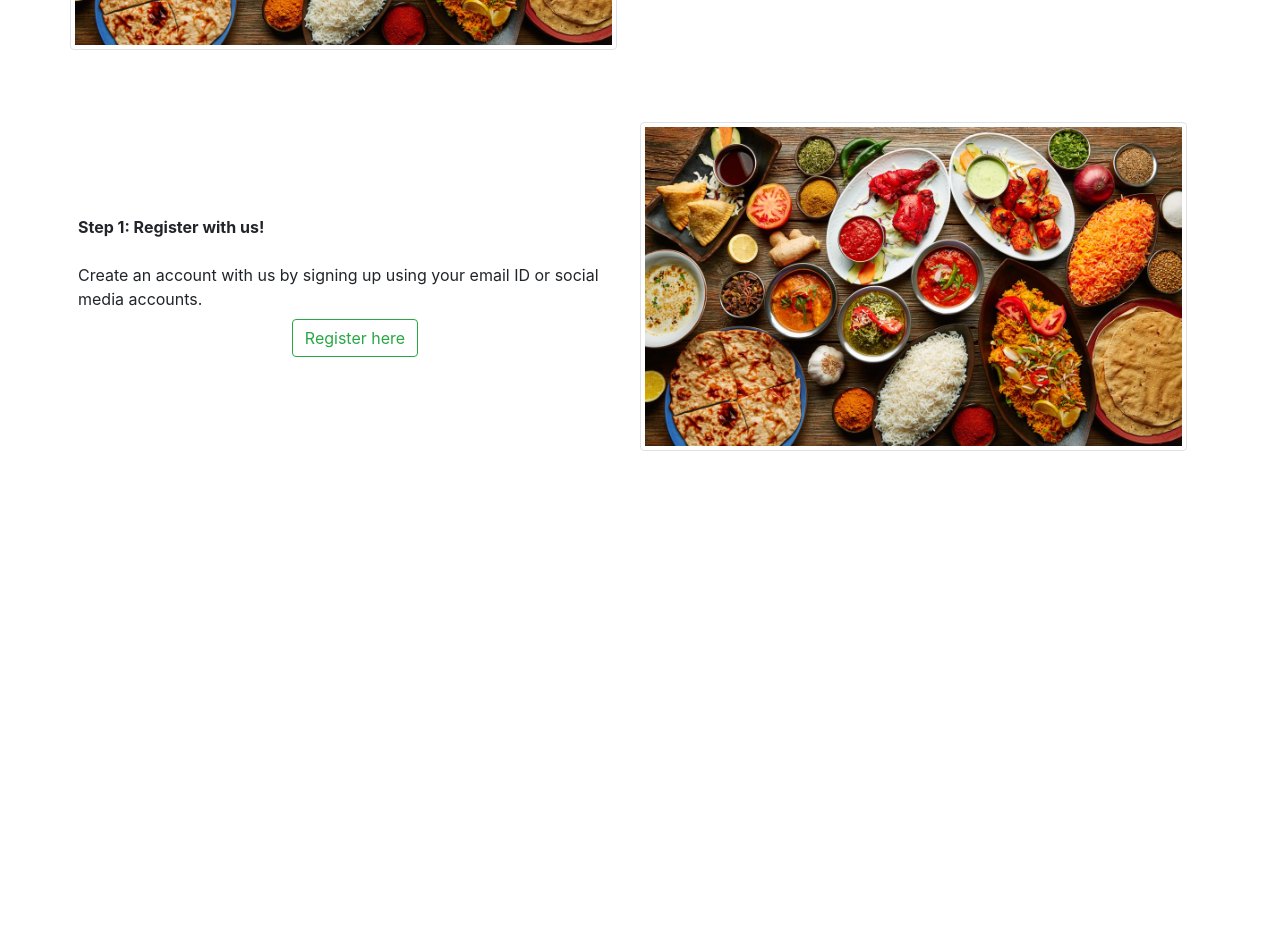
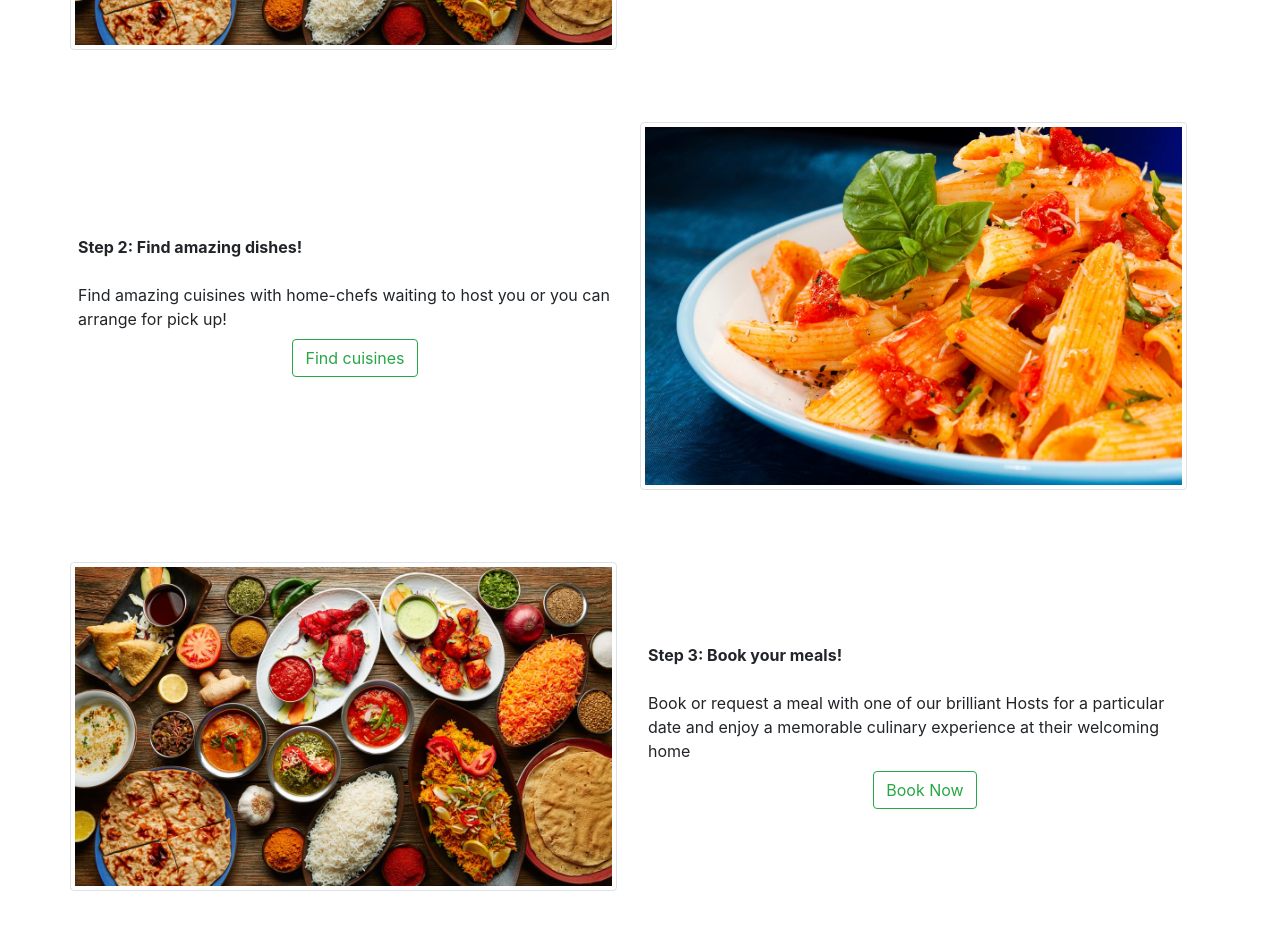
Before and after one commit to CSCI-150-LAB/Team6Repo, a React (Create React App) app: page /howitworks in a window 1280 px wide. Shown: the part 440-1370 px from the top of the page. Before the commit the page ends 947 px from the top, so only its background shows below. Built offline with nearby package versions, Linux system fonts and the light colour scheme.

Commit message:
How it works updated
How it works page has been updated

```diff
--- a/public/index.html
+++ b/public/index.html
@@ -24,7 +24,7 @@
       work correctly both with client-side routing and a non-root public URL.
       Learn how to configure a non-root public URL by running `npm run build`.
     -->
-    <title>React App</title>
+    <title>AuthenticChef</title>
   </head>
   <body>
     <noscript>You need to enable JavaScript to run this app.</noscript>
--- a/src/App.js
+++ b/src/App.js
@@ -7,9 +7,9 @@ import Signup from './components/signup';
 
 import 'bootstrap/dist/css/bootstrap.min.css';
 
-import { BrowserRouter as Router, Switch, Route } from 'react-router-dom';
+import { BrowserRouter as Router, Route } from 'react-router-dom';
 
-function App() {
+function AuthenticChef() {
   return (
     <Router>
       <div className="App">
@@ -24,4 +24,4 @@ function App() {
   );
 }
 
-export default App;
+export default AuthenticChef;
--- a/src/components/howitworks.jsx
+++ b/src/components/howitworks.jsx
@@ -2,7 +2,8 @@ import React from 'react';
 import Container from "react-bootstrap/Container";
 import Row from "react-bootstrap/Row";
 import Col from "react-bootstrap/Col";
-import Food from "../images/img1.jpg";
+import Food1 from "../images/img1.jpg";
+import Food2 from "../images/img2.jpg";
 import Image from "react-bootstrap/Image";
 import Button from "react-bootstrap/Button";
 
@@ -16,7 +17,7 @@ function HowitWorks(){
           <Row className="pt-3 pb-5 align-items-center">
             <Col xs={12} md={6}>
               <Row className="justify-content-center mb-2 mr-2 ">
-                <Image className="food justify-content-end" alt="Food" src={Food} thumbnail fluid />
+                <Image className="food justify-content-end" alt="Food" src={Food1} thumbnail fluid />
               </Row>
             </Col>
             <Col xs={12} md={6}>
@@ -26,7 +27,7 @@ function HowitWorks(){
                 <br />
                 <Col className="d-flex justify-content-center flex-wrap">
                   <div>
-                    <a href="" target="_blank" rel="noopener noreferrer">
+                    <a href="#signup" target="_blank" rel="noopener noreferrer">
                       <Button className="m-2" variant="outline-success">
                         Register here
                       </Button>
@@ -39,14 +40,14 @@ function HowitWorks(){
           <Row className="pt-3 pb-5 align-items-center">
             <Col xs={12} md={6}>
               <Row className=" align-items-start p-2 my-details rounded">
-               <b>Step 1: Register with us!</b>
-                <br />Create an account with us by signing up using your email ID or social media accounts.
+               <b>Step 2: Find amazing dishes!</b>
+                <br />Find amazing cuisines with home-chefs waiting to host you or you can arrange for pick up!
                 <br />
                 <Col className="d-flex justify-content-center flex-wrap">
                   <div>
-                    <a href="" target="_blank" rel="noopener noreferrer">
+                    <a href="#home" target="_blank" rel="noopener noreferrer">
                       <Button className="m-2" variant="outline-success">
-                        Register here
+                        Find cuisines
                       </Button>
                     </a>
                   </div>
@@ -55,7 +56,30 @@ function HowitWorks(){
             </Col>
             <Col xs={12} md={6}>
               <Row className="justify-content-center mb-2 mr-2 ">
-                <Image className="food justify-content-end" alt="Food" src={Food} thumbnail fluid />
+                <Image className="food justify-content-end" alt="Food" src={Food2} thumbnail fluid />
+              </Row>
+            </Col>
+          </Row>
+          <Row className="pt-3 pb-5 align-items-center">
+            <Col xs={12} md={6}>
+              <Row className="justify-content-center mb-2 mr-2 ">
+                <Image className="food justify-content-end" alt="Food" src={Food1} thumbnail fluid />
+              </Row>
+            </Col>
+            <Col xs={12} md={6}>
+              <Row className=" align-items-start p-2 my-details rounded">
+               <b>Step 3: Book your meals!</b>
+                <br />Book or request a meal with one of our brilliant Hosts for a particular date and enjoy a memorable culinary experience at their welcoming home
+                <br />
+                <Col className="d-flex justify-content-center flex-wrap">
+                  <div>
+                    <a href="#signup" target="_blank" rel="noopener noreferrer">
+                      <Button className="m-2" variant="outline-success">
+                        Book Now
+                      </Button>
+                    </a>
+                  </div>
+                </Col>
               </Row>
             </Col>
           </Row>
```
